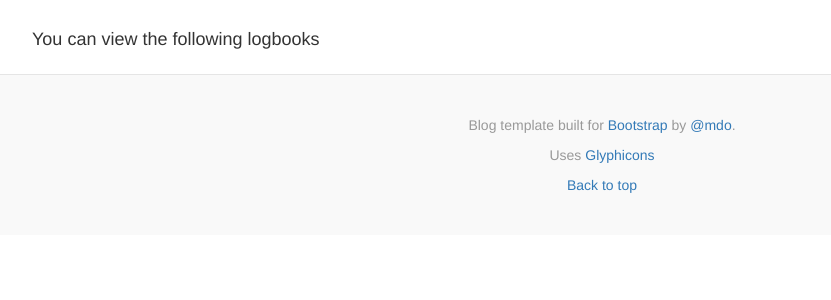
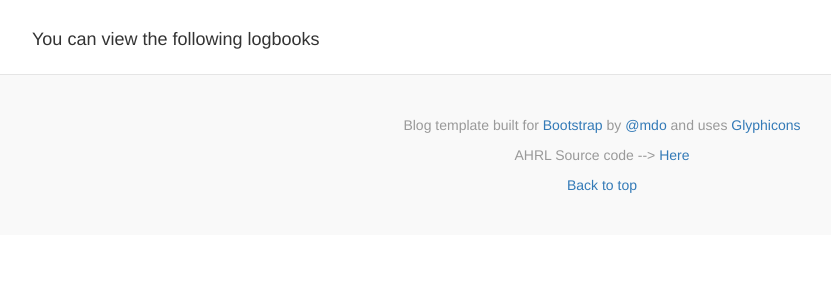
Before and after one commit to rhaamo/ahrl, a Flask app: template templates/home.jinja2 in a window 1280 px wide. Shown: the part 51-351 px from the top of the page, without its empty margins (38-869 px from the left). Run offline with Flask 2, Linux system fonts and the light colour scheme; the template is opened without the code that fills it, so the values that code supplies are empty; parts of the project's set-up code (start-up, migrations or seed data) failed here and were passed over; some libraries are stand-ins or nearby versions.

Commit message:
Add link to source code in footer

```diff
--- a/templates/layout.jinja2
+++ b/templates/layout.jinja2
@@ -122,8 +122,8 @@
     </div><!-- /.container -->
 
     <footer class="blog-footer">
-      <p>Blog template built for <a href="http://getbootstrap.com">Bootstrap</a> by <a href="https://twitter.com/mdo">@mdo</a>.</p>
-        <p>Uses <a href="http://glyphicons.com/">Glyphicons</a></p>
+      <p>Blog template built for <a href="http://getbootstrap.com">Bootstrap</a> by <a href="https://twitter.com/mdo">@mdo</a> and uses <a href="http://glyphicons.com/">Glyphicons</a></p>
+      <p>AHRL Source code --> <a href="https://dev.sigpipe.me/DashieHam/ahrl">Here</a></p>
       <p>
         <a href="#">Back to top</a>
       </p>
```
